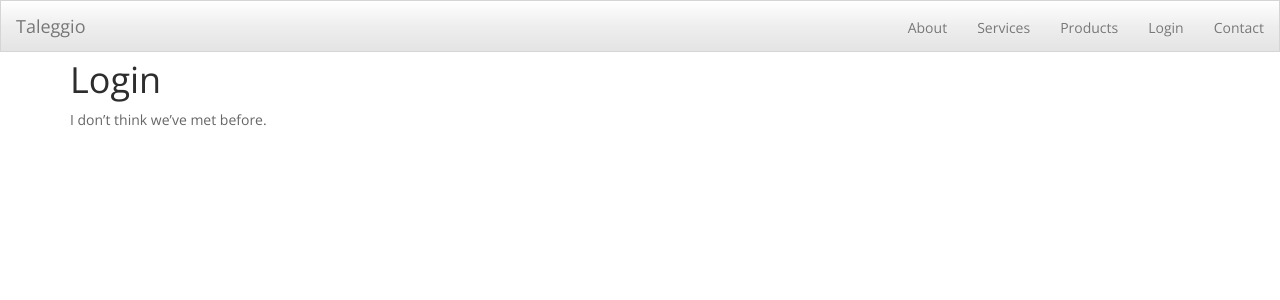
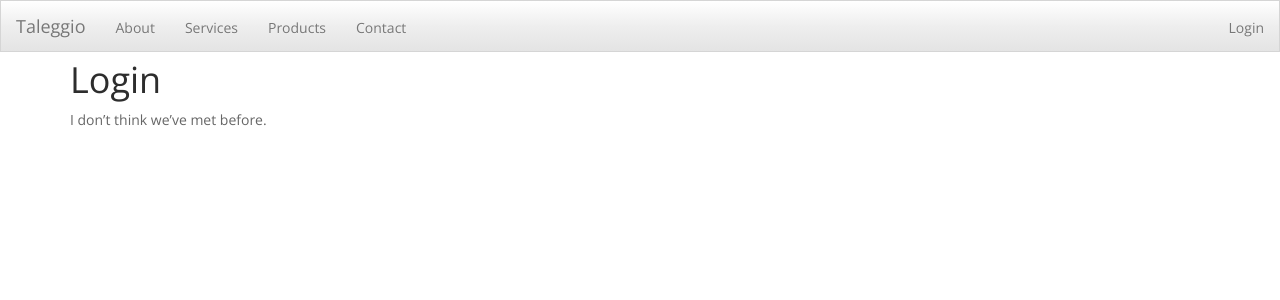
Before and after one commit to schuylerc/bitcamp15, a Django app: page /login/ in a window 1280 px wide. Shown: the top 300 px of the page. Run offline with Django 3.2, Linux system fonts and the light colour scheme; some libraries are stand-ins or nearby versions.

Commit message:
Modify base to reflect current logged in user in nav

```diff
--- a/taleggio/templates/base.html
+++ b/taleggio/templates/base.html
@@ -46,7 +46,7 @@
 
             <!-- Collect the nav links, forms, and other content for toggling -->
             <div class="collapse navbar-collapse" id="bs-example-navbar-collapse-1">
-                <ul class="nav navbar-nav navbar-right">
+                <ul class="nav navbar-nav">
                     <li>
                         <a class="page-scroll" href="#about">About</a>
                     </li>
@@ -57,11 +57,20 @@
                         <a class="page-scroll" href="#portfolio">Products</a>
                     </li>
                     <li>
-                        <a class="page-scroll" href="#contact">Login</a>
-                    </li>
-                    <li>
                         <a class="page-scroll" href="#contact">Contact</a>
                     </li>
+
+                </ul>
+                <ul class="nav navbar-nav navbar-right">
+
+                    <li>
+                       {% if user and not user.is_anonymous %}
+                         <a class="page-scroll" href="#contact">Hello {{ user.get_full_name|default:user.username }}</a>
+                       {% else %}
+                         <a class="page-scroll" href="#contact">Login</a>
+                       {% endif %}
+                    </li>
+
                 </ul>
             </div>
             <!-- /.navbar-collapse -->
```
